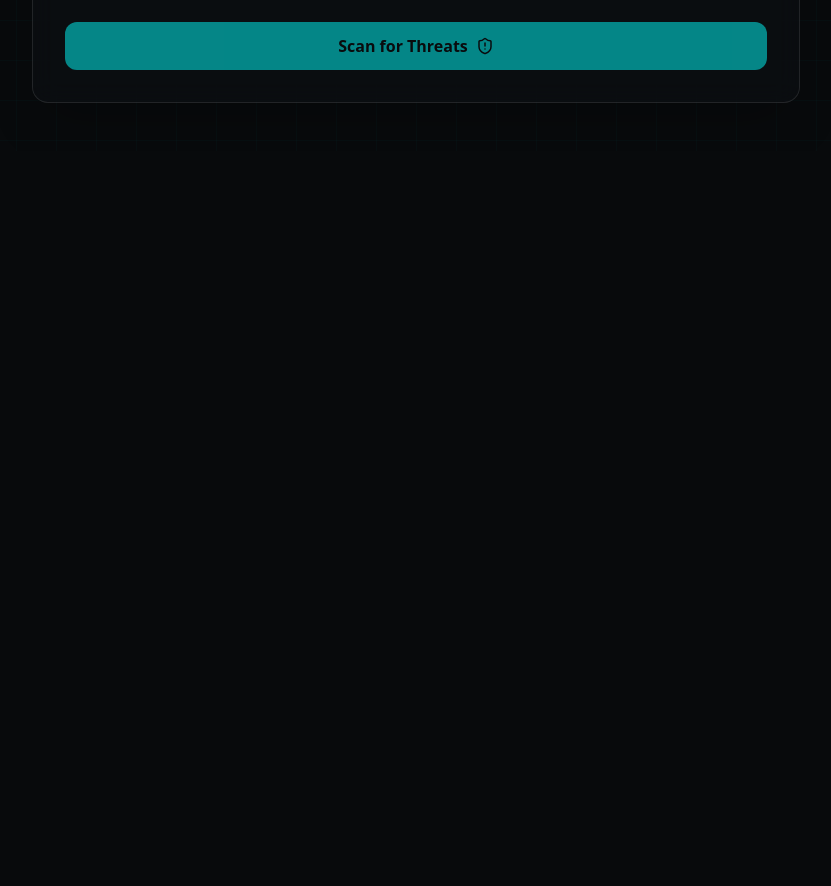
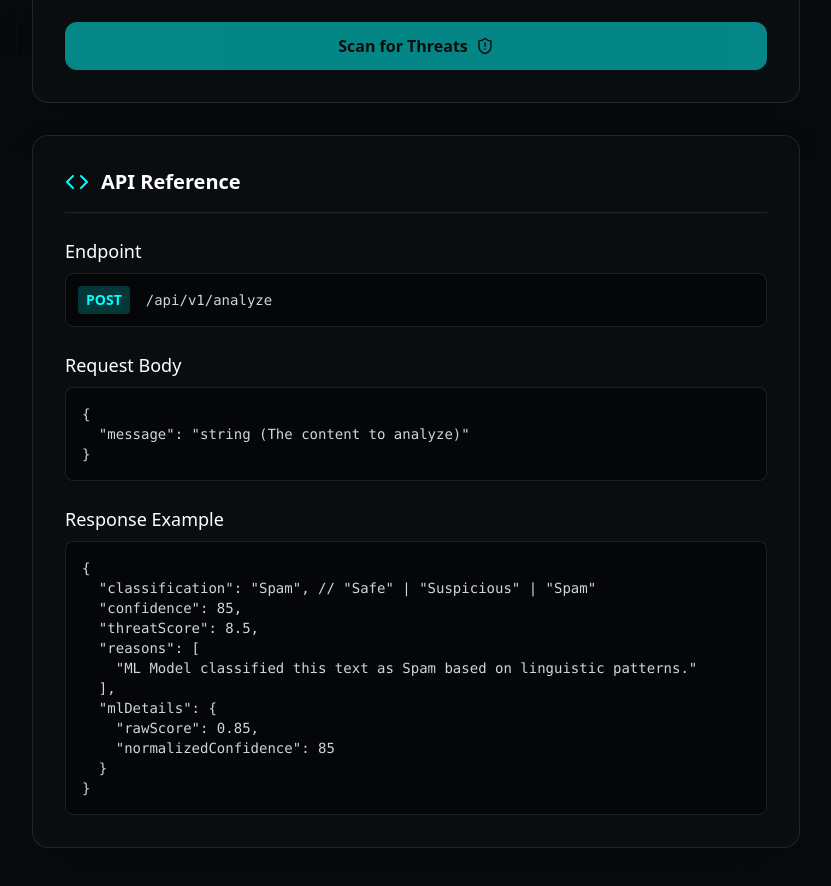
Before and after one commit to Divyanshu227/TrustGate, a Next.js app: page / in a window 1280 px wide. Shown: the part 660-1546 px from the top of the page, without its empty margins (224-1055 px from the left). Before the commit the page ends 811 px from the top, so only its background shows below. Built offline with nearby package versions, Linux system fonts and the light colour scheme.

Commit message:
feat: add homepage with interactive AI threat detection demo and API documentation

```diff
--- a/app/page.tsx
+++ b/app/page.tsx
@@ -1,7 +1,7 @@
 "use client";
 
 import { motion } from 'framer-motion';
-import { ShieldAlert, Zap, TerminalSquare } from 'lucide-react';
+import { ShieldAlert, Zap, TerminalSquare, Code } from 'lucide-react';
 import { useState } from 'react';
 
 export default function Home() {
@@ -114,6 +114,56 @@ export default function Home() {
             </motion.div>
           )}
         </motion.div>
+
+        {/* API Documentation Section */}
+        <motion.div
+          initial={{ opacity: 0, y: 20 }}
+          animate={{ opacity: 1, y: 0 }}
+          transition={{ delay: 0.4 }}
+          className="w-full max-w-3xl glass-panel rounded-2xl p-6 md:p-8 mt-8 mb-12 border border-white/10 bg-white/5 backdrop-blur-md"
+        >
+          <div className="flex items-center gap-3 mb-6 border-b border-white/10 pb-4">
+            <Code className="text-primary" />
+            <h2 className="text-xl font-semibold text-white">API Reference</h2>
+          </div>
+
+          <div className="space-y-6 text-gray-300">
+            <div>
+              <h3 className="text-lg font-medium text-white mb-2">Endpoint</h3>
+              <div className="flex items-center gap-4 bg-black/50 p-3 rounded-lg border border-white/10">
+                <span className="bg-primary/20 text-primary px-2 py-1 rounded text-sm font-bold">POST</span>
+                <code className="text-sm font-mono text-gray-300">/api/v1/analyze</code>
+              </div>
+            </div>
+
+            <div>
+              <h3 className="text-lg font-medium text-white mb-2">Request Body</h3>
+              <pre className="bg-black/50 p-4 rounded-lg border border-white/10 overflow-x-auto text-sm font-mono">
+{`{
+  "message": "string (The content to analyze)"
+}`}
+              </pre>
+            </div>
+
+            <div>
+              <h3 className="text-lg font-medium text-white mb-2">Response Example</h3>
+              <pre className="bg-black/50 p-4 rounded-lg border border-white/10 overflow-x-auto text-sm font-mono">
+{`{
+  "classification": "Spam", // "Safe" | "Suspicious" | "Spam"
+  "confidence": 85,
+  "threatScore": 8.5,
+  "reasons": [
+    "ML Model classified this text as Spam based on linguistic patterns."
+  ],
+  "mlDetails": {
+    "rawScore": 0.85,
+    "normalizedConfidence": 85
+  }
+}`}
+              </pre>
+            </div>
+          </div>
+        </motion.div>
       </div>
     </main>
   );
```
